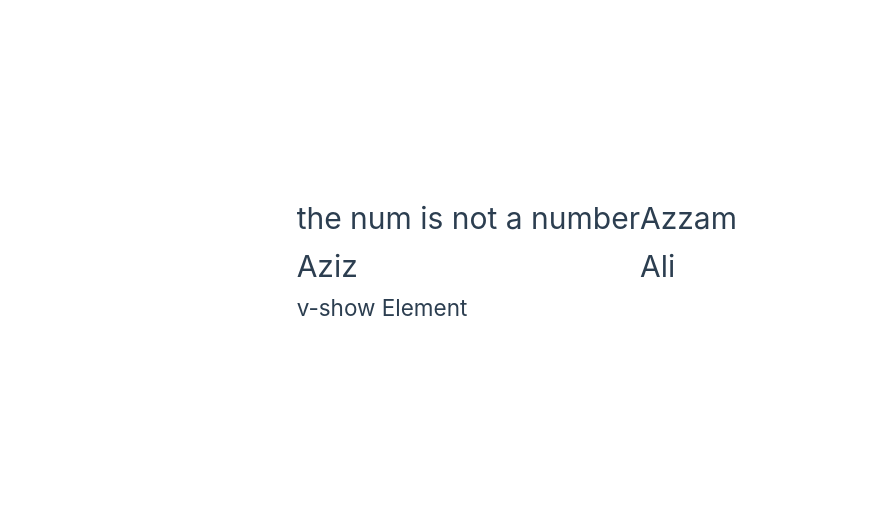
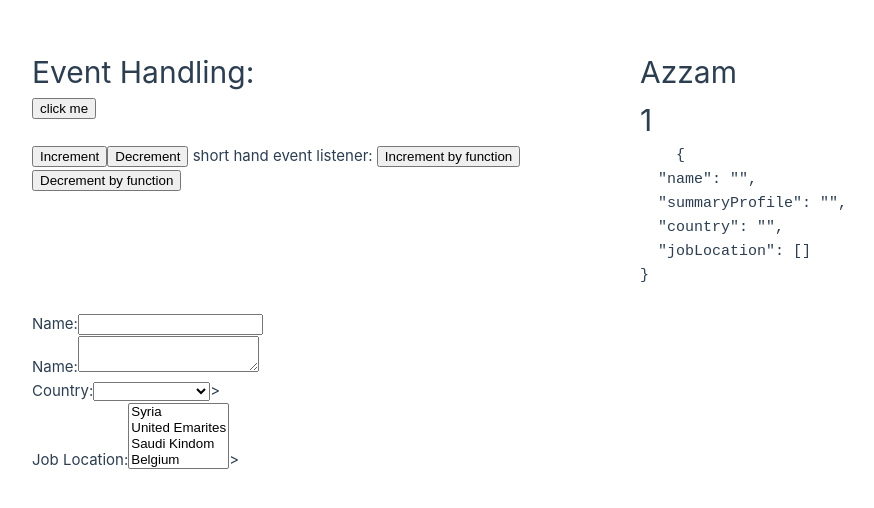
Before and after one commit to Azz3m90/VueJS, a Vue app: page / in a window 1280 px wide. Shown: the part 140-648 px from the top of the page, without its empty margins (0-874 px from the left). Built offline with nearby package versions, Linux system fonts and the light colour scheme.

Commit message:
events  and form validation

```diff
--- a/src/App.vue
+++ b/src/App.vue
@@ -28,7 +28,7 @@
   <h2 v-bind:style="styleObject">style object</h2><br>
   <div v-bind:style="[baseStyleObject , successStyleObject]">success style array</div><br>
   <p>v-bind shorthand:</p>
-  <div :style="[baseStyleObject , dangerStyleObject]">danger style array</div><br>-->
+  <div :style="[baseStyleObject , dangerStyleObject]">danger style array</div><br>
  <h1 v-if="num === 0 ">the number is Zero</h1>
  <h1 v-else-if="num < 0"> the number is negative</h1>
  <h1 v-else-if="num > 0"> the number is positive</h1>
@@ -39,6 +39,61 @@
  <h1>Ali</h1>
  </template>
  <h2 v-show="showElement">v-show Element</h2>
+
+ <template v-for="name in names "::key="name">
+  <h3 v-if="name === 'Azzam'">
+
+{{ name }}
+  </h3>
+ </template><br>
+ <h1>{{ 1 + 6 + 9 }}</h1>
+ <h1>
+  Adding function {{ add(15, -10 ,25) }}<br>
+  Multipleier method - {{ multiplier() }}</h1> -->
+  <h1>Event Handling:</h1>
+  <h1>{{ name }}</h1>
+  <div>
+    <button v-on:mouseover="name = 'Ali'">click me </button>
+  </div>
+  <h1>{{ counter }}</h1>
+  <div>
+    <button v-on:click="counter += 1">Increment </button>
+    <button v-on:click="counter -= 1">Decrement </button>
+    short hand event listener:
+    <button @click="increment">Increment by function</button>
+    <button @click="decrement">Decrement by function </button>
+  </div>
+  <div ><pre>
+    {{ JSON.stringify(formValues, null,2) }}
+  </pre></div>
+<form action="" method="post">
+  <div>
+    <label for="name">Name:</label>
+    <input type="text" id="name" v-model="formValues.name "/>
+  </div>
+  <div>
+    <label for="profile">Name:</label>
+    <textarea type="text" id="profile" v-model="formValues.summaryProfile "/>
+  </div>
+  <div>
+    <label for="country">Country:</label>
+    <select type="text"  id="country" v-model="formValues.country ">
+      <option value="SYR">Syria</option>
+      <option value="UAE">United Emarites</option>
+      <option value="KSA">Saudi Kindom</option>
+      <option value="BLE">Belgium</option>
+    </select>>
+  </div>
+  <div>
+    <label for="job-location">Job Location:</label>
+    <select type="text" multiple id="job-location" v-model="formValues.jobLocation ">
+      <option value="SYR">Syria</option>
+      <option value="UAE">United Emarites</option>
+      <option value="KSA">Saudi Kindom</option>
+      <option value="BLE">Belgium</option>
+    </select>>
+  </div>
+</form>
 </template>
 
 <style scoped>
@@ -59,6 +114,9 @@
   }
   .soldout{
     color: red;
+  }
+  h1,h2,h3,h3{
+    display: block;
   }
 </style>
 <script>
@@ -105,7 +163,32 @@ export default {
       num:"fdfd",
       display:true,
       showElement:true,
+
+     names:['Azzam', 'Aziz', 'Ali'],
+     baseMultiplier:5,
+     name:"Azzam",
+     counter:1,
+     formValues:{
+      name:'',
+      summaryProfile:'',
+      country:'',
+      jobLocation:[],
+     },
     };
-  }
+  }, methods: {
+      add(a,b,c){
+        return a + b -c ;
+      },
+      multiplier(){
+      return 5 * this.baseMultiplier
+     },
+     increment(){
+      this.counter += 1
+     },
+     decrement(){
+      this.counter -= 1
+     },
+     },
+
 }
 </script>
```
